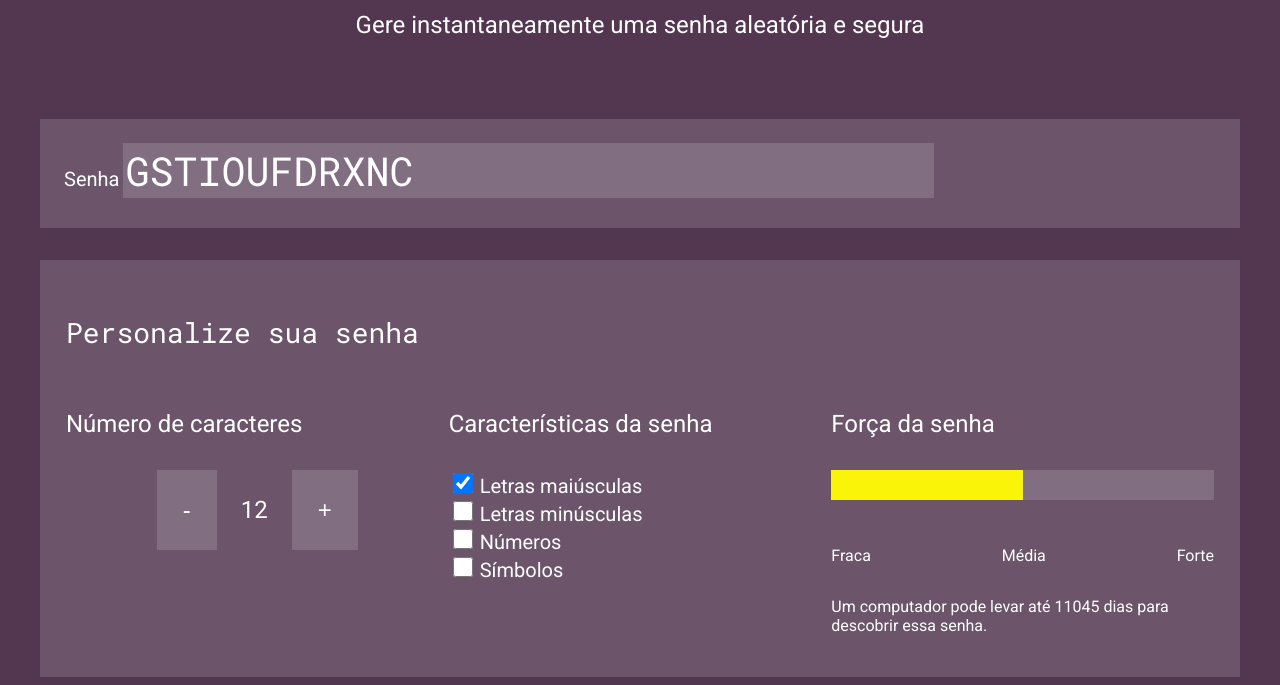
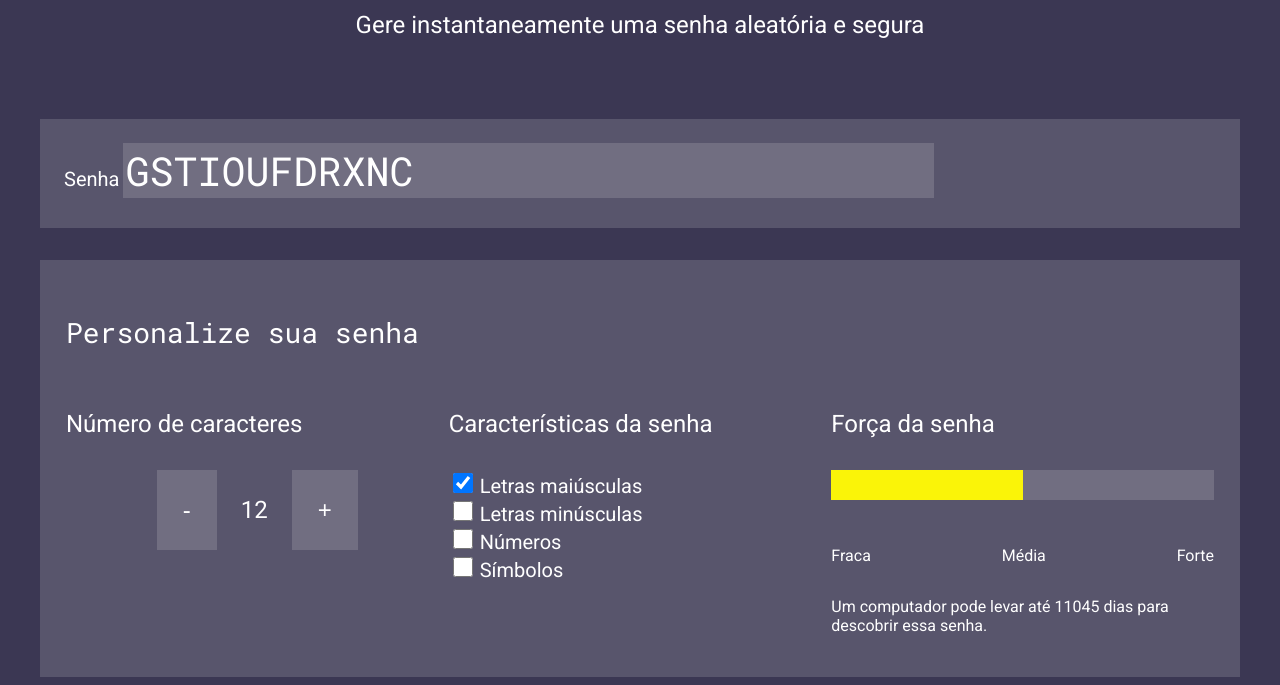
Before and after one commit to eugabbye/seguranca-digital, a plain HTML site: page index.html in a window 1280 px wide. Shown: the part 217-902 px from the top of the page. Drawn offline with Linux system fonts and the light colour scheme.

Commit message:
azul é melhor

```diff
--- a/style.css
+++ b/style.css
@@ -2,7 +2,7 @@
 
 :root{
     --branco: rgb(255, 255, 255);
-    --cor-de-fundo: #533751;
+    --cor-de-fundo: #3b3753;
     --fundo-senha: #ececec2a;
     --fundo-texto: #ececec2a;
     --borda: #ff57b300;
```
